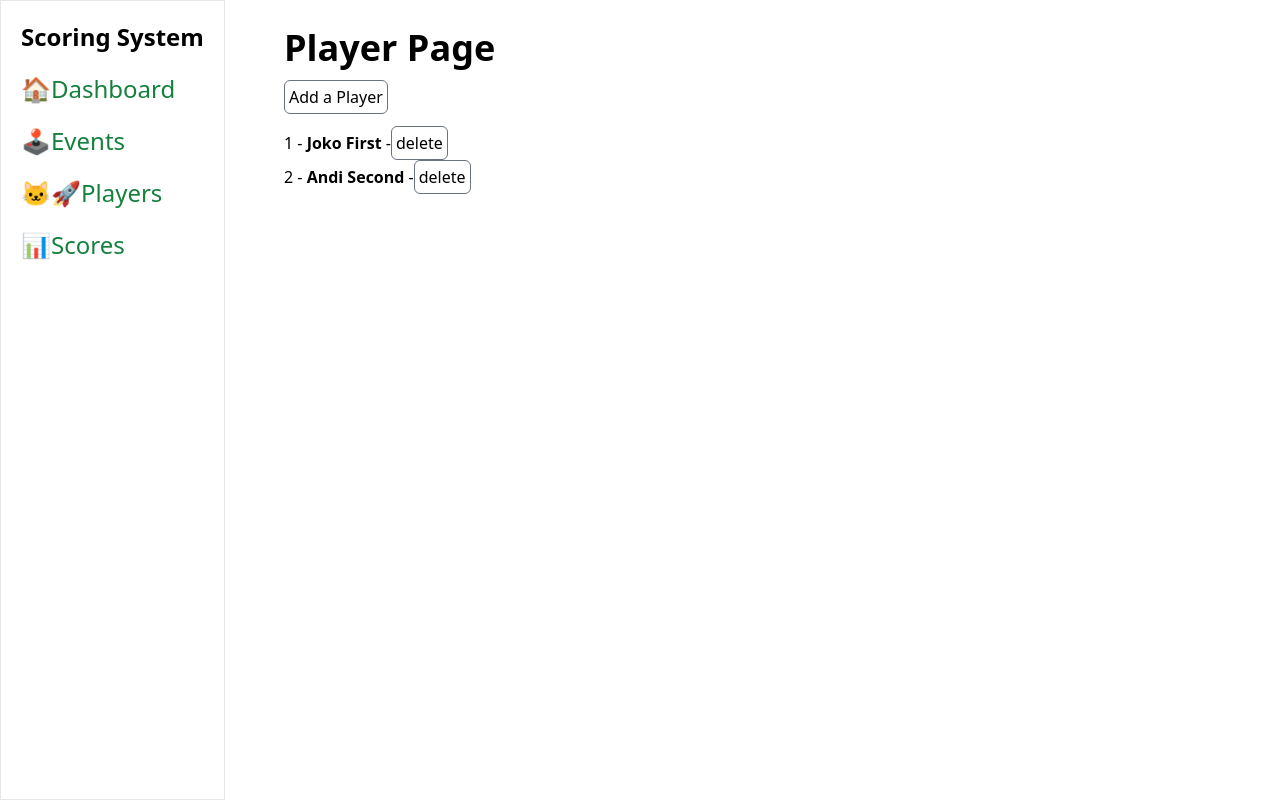
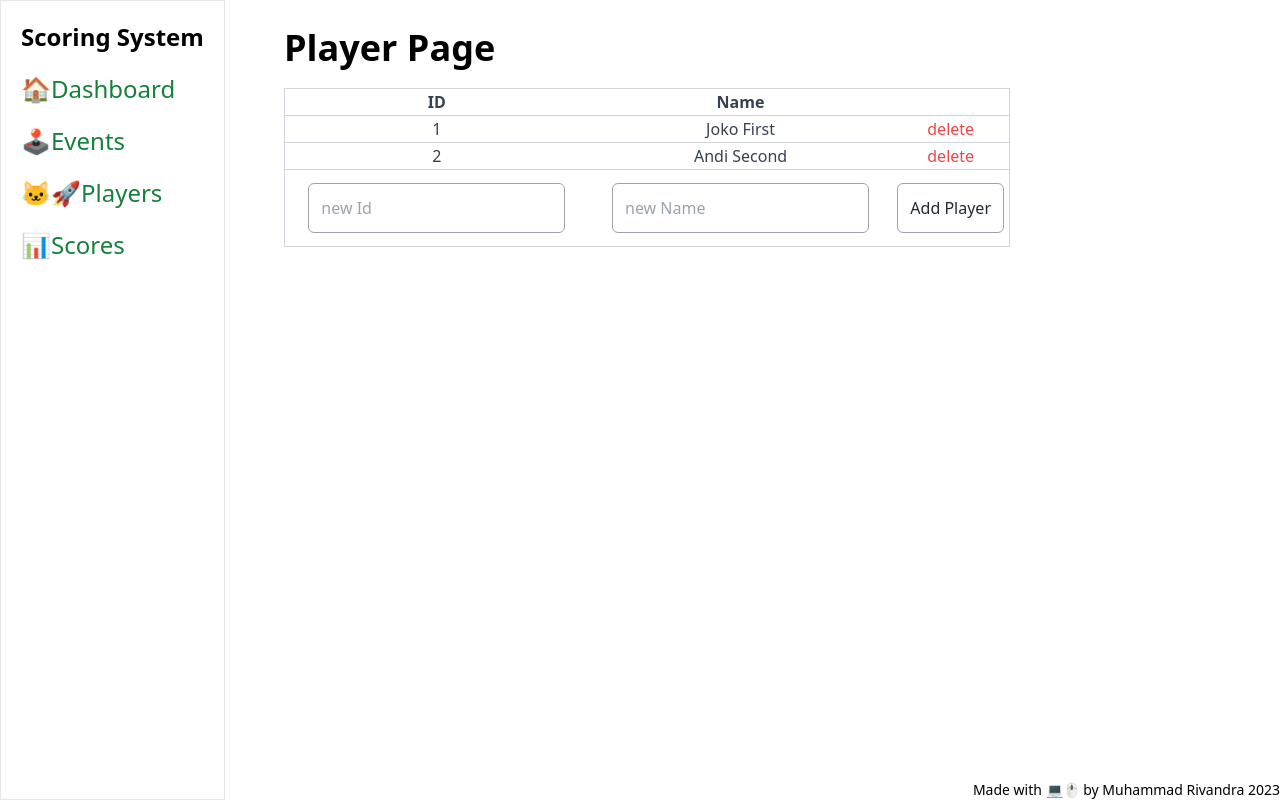
Before and after one commit to TuyulMohak/scoring-system-react, a React (Vite) app: page /players in a window 1280 px wide. Built offline with nearby package versions, Linux system fonts and the light colour scheme.

Commit message:
finishing the UI also, maybe +-90%

```diff
--- a/src/components/AddEvent.jsx
+++ b/src/components/AddEvent.jsx
@@ -26,7 +26,7 @@ export default function ({ act }) {
 	}
 
 	const rounds = newRounds.map(round=>(
-		<li>{round.id} - {round.name} - {round.type} - <a className="hover:text-red-600 cursor-pointer p-3" onClick={() => deleteRound(round.id)} >x</a> </li>
+		<tr key={round.id}> <td>{round.id}</td> <td>{round.name}</td> <td>{round.type}</td> <td><a className="text-red-500 hover:text-red-300 cursor-pointer p-3" onClick={() => deleteRound(round.id)} >Delete</a></td></tr>
 	))
 
 	const handleAddRound = () => {
@@ -60,27 +60,42 @@ export default function ({ act }) {
 
 	return (
 		<>
-			<button onClick={() => setIsOpen(!isOpen)}>Add an Event</button>
+			<button className="flat-btn" onClick={() => setIsOpen(!isOpen)}>Add an Event</button>
 			{isOpen &&
-				<div className="border rounded-md my-3 ml-7 p-5">
+				<div className="border border-gray-500 rounded-md my-3 ml-7 p-5">
 					<div>
-						<input value={newId} onChange={(e) =>setNewId(e.target.value)} placeholder="Event Id"/>
-						<input value={newName} onChange={(e) =>setNewName(e.target.value)} placeholder="Event Name"/>
+						<label className="block"><b className="block">Event ID &emsp;&nbsp;</b>		<input value={newId} onChange={(e) =>setNewId(e.target.value)} placeholder="ex: ev_1"/></label>
+						<label className="block"><b className="block">Event Name</b> 	<input value={newName} onChange={(e) =>setNewName(e.target.value)} placeholder="ex: Final Exam"/></label>
+
 					</div>
-					<h6>Rounds</h6>
-					<div>
-						{rounds}
-					</div>
-					<div class="flex gap-7">
-						<input value={roundId} onChange={(e) =>setRoundId(e.target.value)} placeholder="new roundId"/>
-						<input value={roundName} onChange={(e) =>setRoundName(e.target.value)} placeholder="new roundName"/>
-						<select name="Round Types" onChange={(e) =>setRoundType(e.target.value)}>
-						  <option value="text">text</option>
-						  <option value="number">number</option>
-						</select>
-						<button className="cursor-pointer" onClick={() => handleAddRound()} className="bg-blue-100">Add Round</button>
-					</div>
-					<button className="bg-green-800 text-white p-3 text-xl" onClick={(e) => handleSubmit(e)} > Add Event </button>
+					<label className="font-bold">Rounds</label>
+					<table className="w-3/4 text-center text-gray-700">
+						<thead>
+							<tr>
+								<th>ID</th>
+								<th>Name</th>
+								<th>Type</th>
+							</tr>
+						</thead>
+
+						<tbody>
+							{rounds}
+							<tr>
+								<td><input value={roundId} onChange={(e) =>setRoundId(e.target.value)} placeholder="new roundId"/></td>
+								<td><input value={roundName} onChange={(e) =>setRoundName(e.target.value)} placeholder="new roundName"/></td>
+								<td>
+									<select name="Round Types" onChange={(e) =>setRoundType(e.target.value)}>
+									  <option value="text">text</option>
+									  <option value="number">number</option>
+									</select>
+								</td>
+								<td>
+									<button className="cursor-pointer" onClick={() => handleAddRound()} className="bg-green-300">Add Round</button>
+								</td>
+							</tr>
+						</tbody>
+					</table>
+					<button className="mt-5 bg-green-800 text-white p-3 text-xl" onClick={(e) => handleSubmit(e)} > Add Event </button>
 				</div>
 			}
 		</>
--- a/src/components/AddPlayer.jsx
+++ b/src/components/AddPlayer.jsx
@@ -11,21 +11,18 @@ export default function ({ act }) {
 		}
 		else{
 			act(newId, newName)
+			setNewId('')
+			setNewName('')
 		}
 		e.preventDefault()
 	}
 
 
 	return (
-		<>
-			<button onClick={() => setIsOpen(!isOpen)} className="my-3">Add a Player</button>
-			{isOpen &&
-				<form onSubmit={(e) => handleSubmit(e)} className="border rounded-md my-3" >
-					<input value={newId} onChange={(e) => setNewId(e.target.value)} placeholder="new Id"/>
-					<input value={newName} onChange={(e) => setNewName(e.target.value)} placeholder="new Name"/>
-					<button className="bg-gray-200" type="submit" > Add Player </button>
-				</form>
-			}
-		</>
+		<tr>
+			<td><input value={newId} onChange={(e) => setNewId(e.target.value)} placeholder="new Id"/></td>
+			<td><input value={newName} onChange={(e) => setNewName(e.target.value)} placeholder="new Name"/></td>
+			<td><button className="flat-btn" onClick={(e) => handleSubmit(e)} > Add Player </button></td>
+		</tr>
 	)
 }
--- a/src/components/PlayerScore.jsx
+++ b/src/components/PlayerScore.jsx
@@ -24,13 +24,13 @@ export default function ({ player, eventId }) {
 		updateScore(eventId, player.id, scores)
 	}
 	return (
-		<tr className="border-gray-500" key={player.id}>
+		<tr key={player.id}>
 			<td>{id}</td>
 			<td>{name}</td>
 			{scores.map(score=>(
 				<td> <input type={score.roundType} onChange={(e) => handleInputChange(e, score.roundId)} value={score.score !== null ? score.score : ''} /> </td>
 			))}
-			<td><button onClick={() => handleUpdateScore()}>✏Update Score</button></td>
+			<td><a className="flat-btn" onClick={() => handleUpdateScore()}>✏Update Score</a></td>
 		</tr>
 	)
 }
--- a/src/components/SideDrawer.jsx
+++ b/src/components/SideDrawer.jsx
@@ -20,6 +20,7 @@ export default function () {
 	            <Link to="/scores">📊Scores</Link>
 	          </li>
 	        </ul>
+	        <div className="fixed bottom-0 right-0 text-sm">Made with 💻🖱 by Muhammad Rivandra 2023</div>
 	    </nav>
 	)
 }
--- a/src/index.css
+++ b/src/index.css
@@ -7,7 +7,7 @@ h1{
 }
 
 h2{
-	@apply text-3xl
+	@apply text-3xl mb-3
 }
 
 h6 {
@@ -25,3 +25,27 @@ input {
 button {
 	@apply p-1 border border-gray-500 rounded-md hover:bg-gray-700 hover:text-white ;
 }
+
+table {
+	@apply border border-gray-300
+}
+
+thead {
+	@apply border border-gray-300
+}
+
+tr {
+	@apply py-5 border border-gray-300
+}
+
+input {
+	@apply border border-gray-400 rounded-md
+}
+
+.delete-btn {
+	@apply text-red-500 hover:cursor-pointer hover:text-red-300
+}
+
+.flat-btn {
+	@apply border border-gray-400 rounded-md text-gray-800 hover:text-gray-100 hover:bg-green-700 p-3
+}
--- a/src/pages/Dashboard.jsx
+++ b/src/pages/Dashboard.jsx
@@ -15,38 +15,38 @@ export default function () {
 	return (
 		<main className="h-screen">
 			<h1 className="mb-5">Dashboard</h1>
-			<div className="border rounded-md grid gap-5 grid-cols-3 p-10">
+			<div className="border border-gray-300 rounded-md grid gap-7 grid-cols-3 p-10">
 				<div className="col-span-1">
 					<div>
-						<Link><h2>🕹Events</h2></Link>
+						<Link to="/events"><h2>🕹Events</h2></Link>
 						<p>Here, you can add and delete event where the player will participate</p>
 					</div>
 				</div>
 				<div className="col-span-1">
 					<div>
-						<Link><h2>🐱‍🚀Players</h2></Link>
+						<Link to="/players"><h2>🐱‍🚀Players</h2></Link>
 						<p>Here, you can add and delete new player</p>
 					</div>
 				</div>
 				<div className="col-span-1">
 					<div>
-						<Link><h2>📊Scores</h2></Link>
+						<Link to="/scores"><h2>📊Scores</h2></Link>
 						<p>Here, you can give score on every players during every events</p>
 					</div>
 				</div>
 			</div>
 
-			<div className="border rounded-md p-10 my-10">
+			<div className="border border-gray-300 rounded-md p-10 my-10">
 				<div>
 					<h2>About this App</h2>
-					<p>This app is an early version of my scoring system that I believe will be useful for my organization. We can add players, add events, and add rounds for each event, where we can give a score to each round for each player. I made this app to learn React with React Router and Zustand. It starts great until I start making SQL relations on Javascript arrays. In this app, you won't send any data to any backend because every submission is only stored in the zustand store.</p>
+					<p>This app is an early version of my scoring system that I believe will be useful. We can add players, add events, and add rounds for each event, where we can give a score to each round for each player. I made this app to learn React with React Router and Zustand. It starts great until I start making SQL relations on Javascript arrays. In this app, you won't send any data to any backend because every submission is only stored in the zustand store.</p>
 				</div>
 			</div>
 
-			<div className=" text-gray-600 border fixed bottom-0">
-				<p>Don't mind me, I'm just producing bears</p>
+			<div className=" text-gray-600 border border-gray-300 fixed bottom-0 p-5 rounded-md">
+				<p>Don't mind me, I'm producing bears</p>
 				<ul>{bearList(bears)}</ul>
-				<button className="border m-3" onClick={addBear}>ADD BEAR 🐻</button>
+				<button className="flat-btn" onClick={addBear}>ADD BEAR 🐻</button>
 			</div>
 		</main>
 	)
--- a/src/pages/Event.jsx
+++ b/src/pages/Event.jsx
@@ -36,7 +36,7 @@ export default function () {
 	console.log(players)
 	return (
 		<>
-			<h1>{ name } Event</h1>
+			<h1 className="mb-3">{ name } Event</h1>
 			<table className="table-auto border w-full text-center">
 				<thead>
 					<tr>
--- a/src/pages/Events.jsx
+++ b/src/pages/Events.jsx
@@ -10,9 +10,9 @@ export default function () {
 
 	return (
 		<>
-		<h1>Events</h1>
+		<h1 className="mb-5">Events</h1>
 
-		<div className="my-3">
+		<div className="mb-3">
 			<AddEvent act={addEvent}/>
 		</div>
 
@@ -30,9 +30,9 @@ export default function () {
 									))}
 								</ol>
 							}
-						<button onClick={() => deleteEvent(event.id)}>
+						<a className="delete-btn" onClick={() => deleteEvent(event.id)}>
 							delete
-						</button>
+						</a>
 					</div>
 				</li>
 			))}
--- a/src/pages/Players.jsx
+++ b/src/pages/Players.jsx
@@ -7,18 +7,33 @@ export default function () {
 	const deletePlayer = useMainStore((state) => state.deletePlayer)
 	return (
 		<>
-			<h1>Player Page</h1>
+			<h1 className="pb-5">Player Page</h1>
 
-			<AddPlayer act={addPlayer} />
+			<table className="w-3/4 text-center text-gray-700">
+				<thead>
+					<tr>
+						<th>ID</th>
+						<th>Name</th>
+					</tr>
+				</thead>
+
+				<tbody>
+					{players.map(student =>(
+						<tr key={student.id}>
+							<td>{student.id}</td>
+							<td>{student.name}</td>
+							<td>
+								<a className="delete-btn" onClick={() => deletePlayer(student.id)}>
+									delete
+								</a>
+							</td>
+						</tr>
+					))}
+					<AddPlayer act={addPlayer} />
+				</tbody>
+			</table>
 			<ol>
-				{players.map(student =>(
-					<li key={student.id}>
-						{student.id} - <b>{student.name}</b> -
-						<button onClick={() => deletePlayer(student.id)}>
-							delete
-						</button>
-					</li>
-				))}
+
 			</ol>
 		</>
 	)
--- a/src/pages/Scores.jsx
+++ b/src/pages/Scores.jsx
@@ -5,8 +5,8 @@ export default function () {
 	const events = useMainStore((state) => state.events)
 	return (
 		<>
-			<h1>Score Page</h1>
-			{events.map(event=><li><Link to={ "/events/"+event.name }>{event.name}</Link></li>)}
+			<h1 className="mb-5">Score Page</h1>
+			{events.map(event=><h2 className="my-5"><Link to={ "/events/"+event.name }>{event.name}</Link></h2>)}
 		</>
 	)
 }
```
